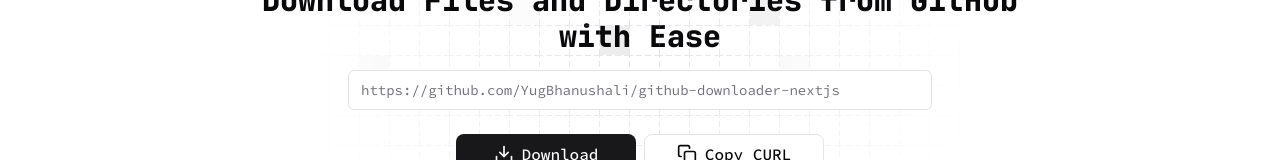
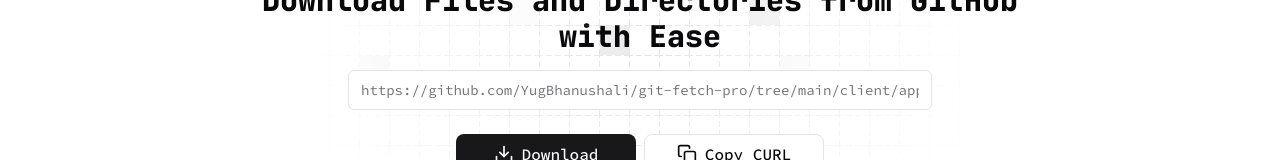
Before and after one commit to YugBhanushali/git-fetch-pro, a Next.js app in the folder client/: page / in a window 1280 px wide. Shown: the part 334-494 px from the top of the page. Built offline with nearby package versions, Linux system fonts and the light colour scheme.

Commit message:
resolved build errors

```diff
--- a/client/components/Downloader.tsx
+++ b/client/components/Downloader.tsx
@@ -139,7 +139,7 @@
     <div className="flex flex-col w-full lg:w-[50%] items-center justify-center bg-white z-20 bg-opacity-10">
       <Input
         type="url"
-        placeholder="https://github.com/YugBhanushali/github-downloader-nextjs"
+        placeholder="https://github.com/YugBhanushali/git-fetch-pro/tree/main/client/app"
         value={url}
         onChange={(e) => setUrl(e.target.value)}
       />
```
Also changed, not shown: client/app/api/download/route.ts (deleted, +0 -92 lines).
